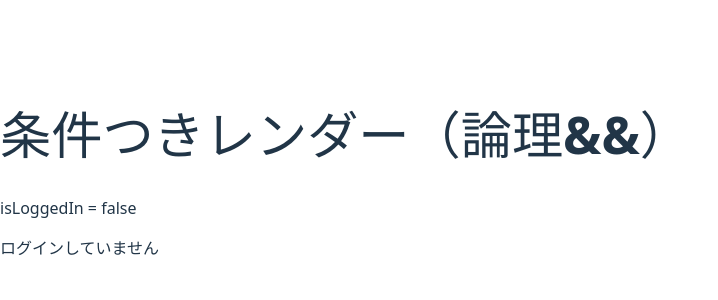
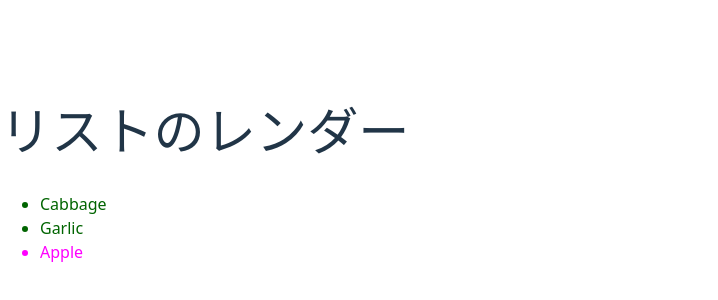
Before and after one commit to nguyen-tio/my-react-app, a React (Vite) app: page / in a window 1280 px wide. Shown: the part 226-526 px from the top of the page, without its empty margins (0-718 px from the left). Built offline with nearby package versions, Linux system fonts and the light colour scheme.

Commit message:
Add list rendering with map function

```diff
--- a/src/App.jsx
+++ b/src/App.jsx
@@ -1,18 +1,31 @@
 import './App.css';
 
-function AdminPanel() {
-  return <div style={{ padding: '10px', background: '#e0f7fa' }}>Admin Panel</div>;
+const products = [
+  { title: 'Cabbage', isFruit: false, id: 1 },
+  { title: 'Garlic', isFruit: false, id: 2 },
+  { title: 'Apple', isFruit: true, id: 3 },
+];
+
+function ShoppingList() {
+  const listItems = products.map(product =>
+    <li
+      key={product.id}
+      style={{
+        color: product.isFruit ? 'magenta' : 'darkgreen'
+      }}
+    >
+      {product.title}
+    </li>
+  );
+
+  return <ul>{listItems}</ul>;
 }
 
 export default function App() {
-  const isLoggedIn = false; // ← ここをtrue/falseで切り替えて試す
-
   return (
     <div>
-      <h1>条件つきレンダー（論理&&）</h1>
-      <p>isLoggedIn = {isLoggedIn ? 'true' : 'false'}</p>
-      {isLoggedIn && <AdminPanel />}
-      {!isLoggedIn && <p>ログインしていません</p>}
+      <h1>リストのレンダー</h1>
+      <ShoppingList />
     </div>
   );
 }
```
